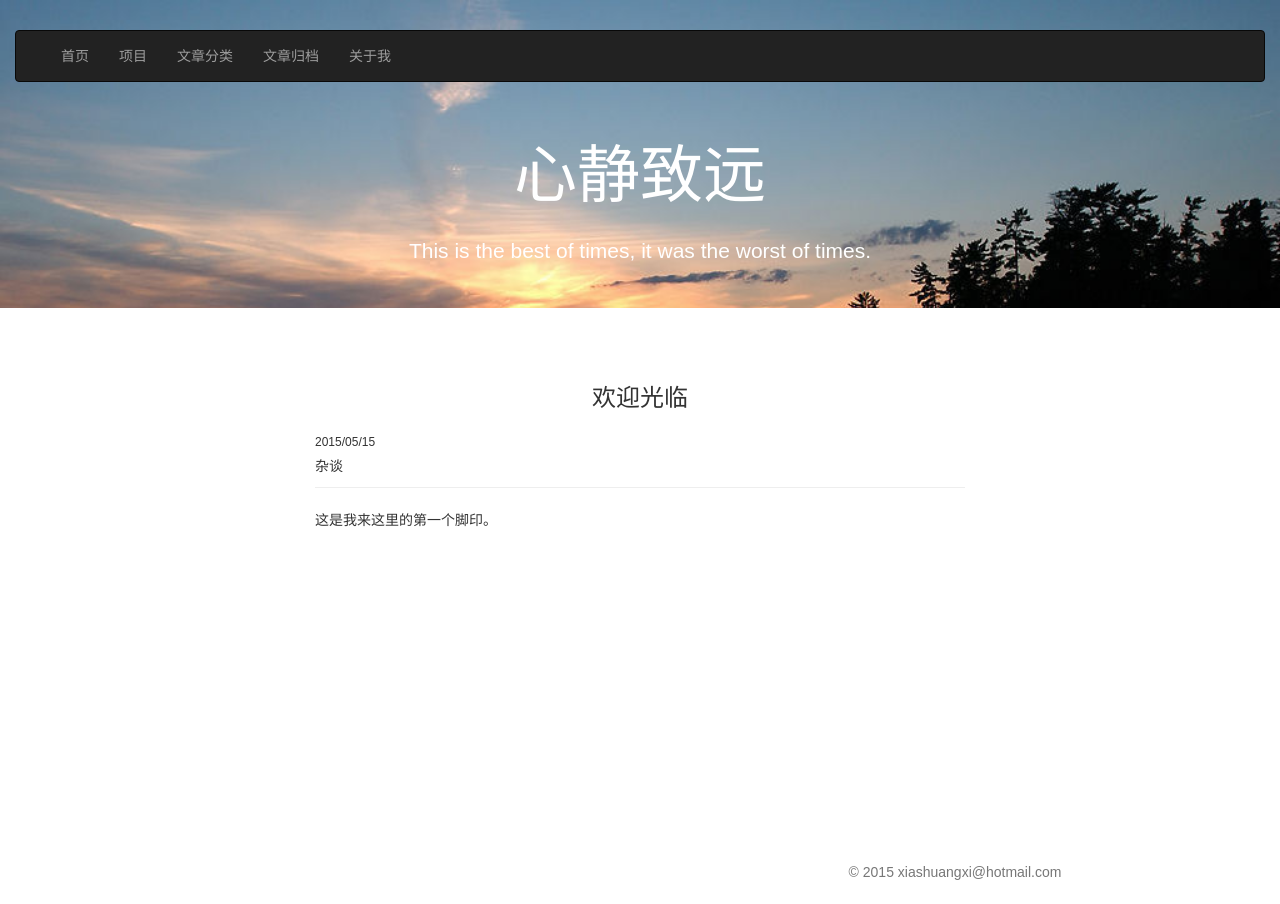
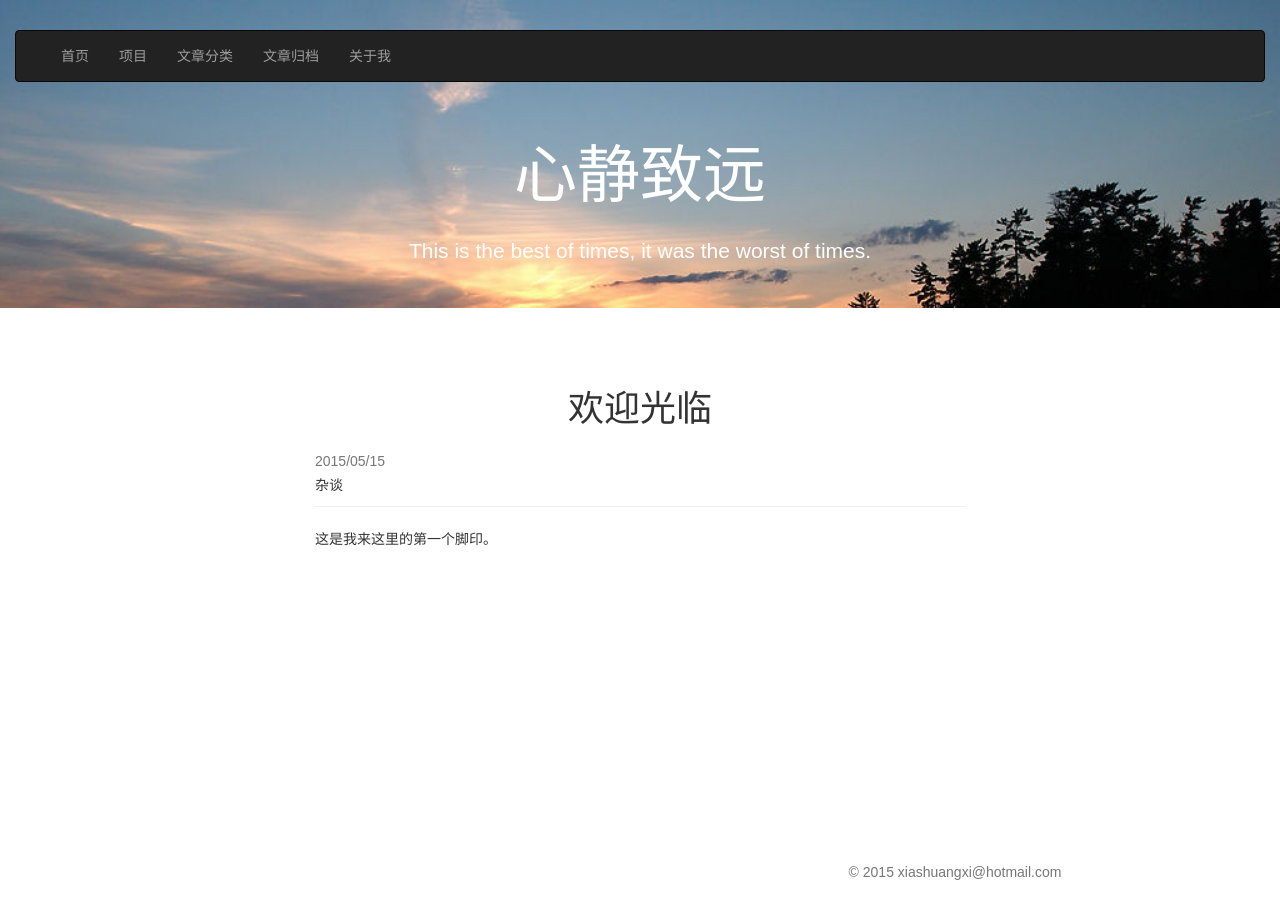
Before and after one commit to jinchangle/xiashuangxi.github.io, a Jekyll site: the page built from _posts/2015-05-15-start.md, in a window 1280 px wide. Built offline with Jekyll 4.4.1, drawn with Linux system fonts in a browser that asks for light colours; nearby versions of some CDN libraries; comment, search, counter and statistics services are not loaded.

Commit message:
Please enter the commit message for your changes. Lines starting  with '' will be ignored, and an empty message aborts the commit.  On branch master  Your branch is up-to-date with 'origin/master'.
 Changes to be committed:
	modified:   _layouts/post.html

```diff
--- a/_layouts/post.html
+++ b/_layouts/post.html
@@ -6,8 +6,8 @@
 <div class="container docls" >
 
     <div class="page-header">
-        <h3 style="text-align:center;">{{ page.title }}</h3>
-        <span style='font-size:12px;'>{{page.date| date:"%Y/%m/%d" }}</span>
+        <h1 style="text-align:center;">{{ page.title }}</h1>
+        <span style='font-size:14px;color:#777;'>{{page.date| date:"%Y/%m/%d" }}</span>
         <br>
         {% for tag in page.tags %}
         <vkbd>{{ tag }}</vkbd>
```
